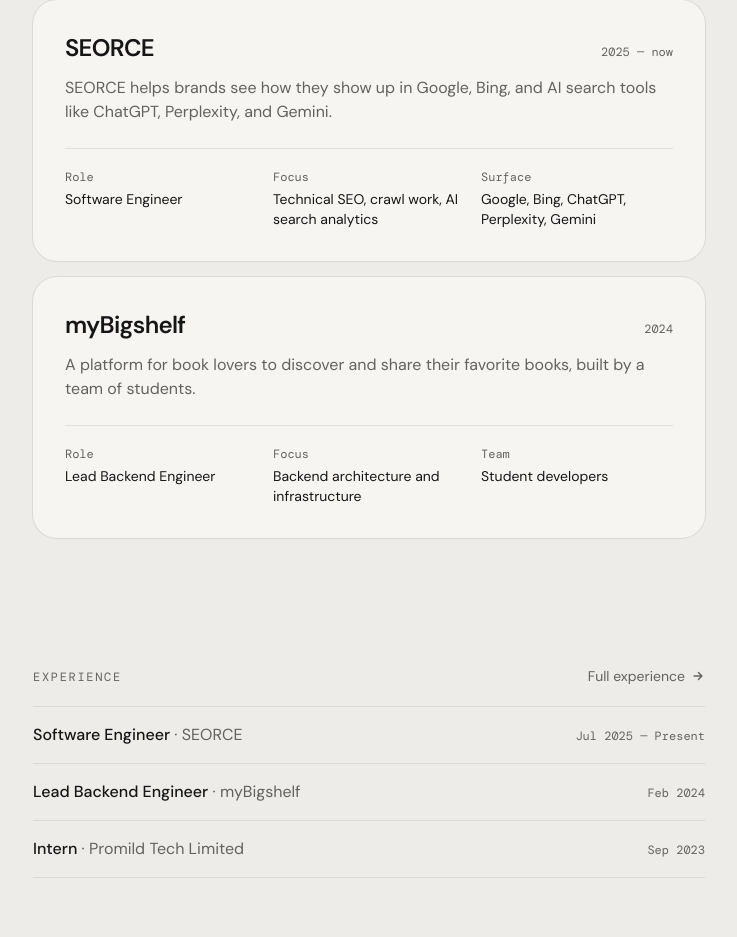
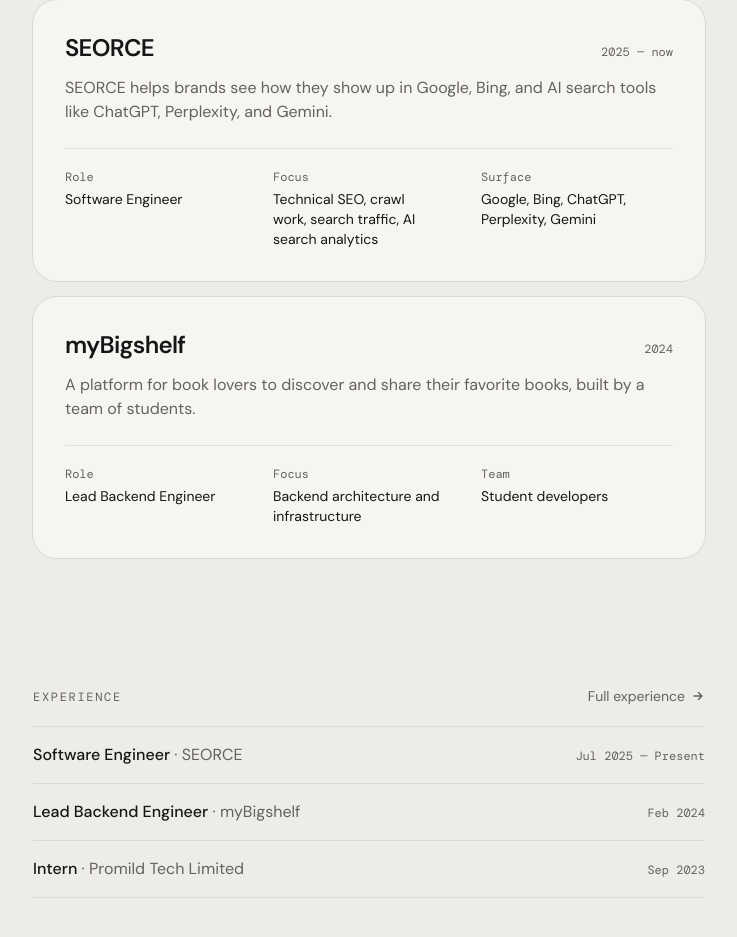
Before and after one commit to deXcripter/site, a Next.js app: page / in a window 1280 px wide. Shown: the part 1034-1971 px from the top of the page, without its empty margins (271-1008 px from the left). Built offline with nearby package versions, Linux system fonts and the light colour scheme.

Commit message:
copy tweaks
Close the primordial-desire post on a lighter note, widen the SEORCE
focus line, and comment out the author bio tagline.

```diff
--- a/src/app/blog/[slug]/page.tsx
+++ b/src/app/blog/[slug]/page.tsx
@@ -100,7 +100,7 @@
             <Link href="/about" rel="author" className="font-medium text-fg hover:text-accent">
               {site.name}
             </Link>
-            , a software engineer building SEORCE.
+            {/* , a software engineer building SEORCE. */}
           </p>
         </footer>
       </article>
--- a/src/content/blog/primordial-desire.mdx
+++ b/src/content/blog/primordial-desire.mdx
@@ -15,4 +15,4 @@
 
 I wasn't always interested with SEO. It was an interest I picked up at work. But after spending months building tools around it, my curiosity turned into a deep dive into how search engines work and how AI is changing the landscape.
 
-This is the end of waiting. I am building in SEO tools and documenting all I learn in public. The plan from here is simple: experiment, learn, repeat, and figure things out as I move forward.
+This is the end of waiting. I am building in SEO tools and documenting all I learn in public. The plan from here is simple: experiment, learn, repeat, and figure things out as I move forward.. and most importantly, have fun building!
--- a/src/content/experience.ts
+++ b/src/content/experience.ts
@@ -61,7 +61,7 @@
       "SEORCE helps brands see how they show up in Google, Bing, and AI search tools like ChatGPT, Perplexity, and Gemini.",
     details: [
       { label: "Role", value: "Software Engineer" },
-      { label: "Focus", value: "Technical SEO, crawl work, AI search analytics" },
+      { label: "Focus", value: "Technical SEO, crawl work, search traffic, AI search analytics" },
       { label: "Surface", value: "Google, Bing, ChatGPT, Perplexity, Gemini" },
     ],
   },
```
